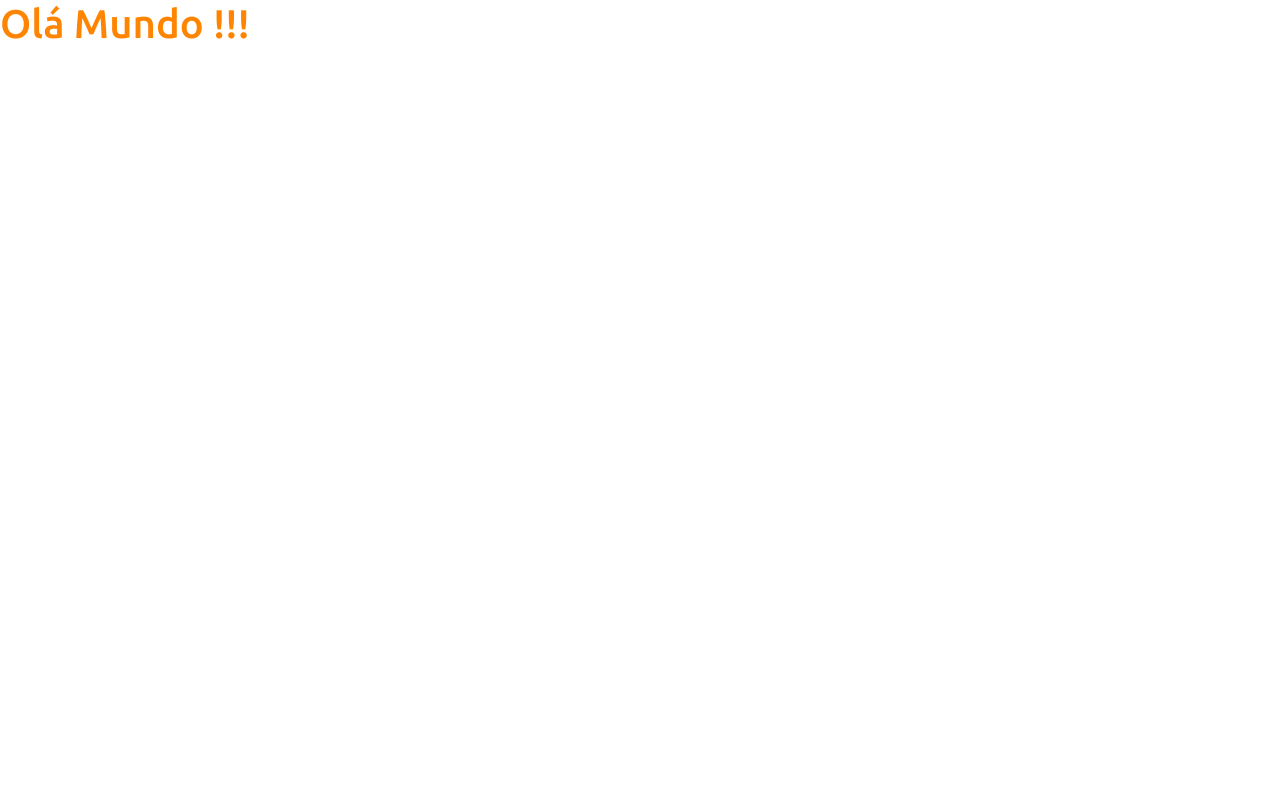
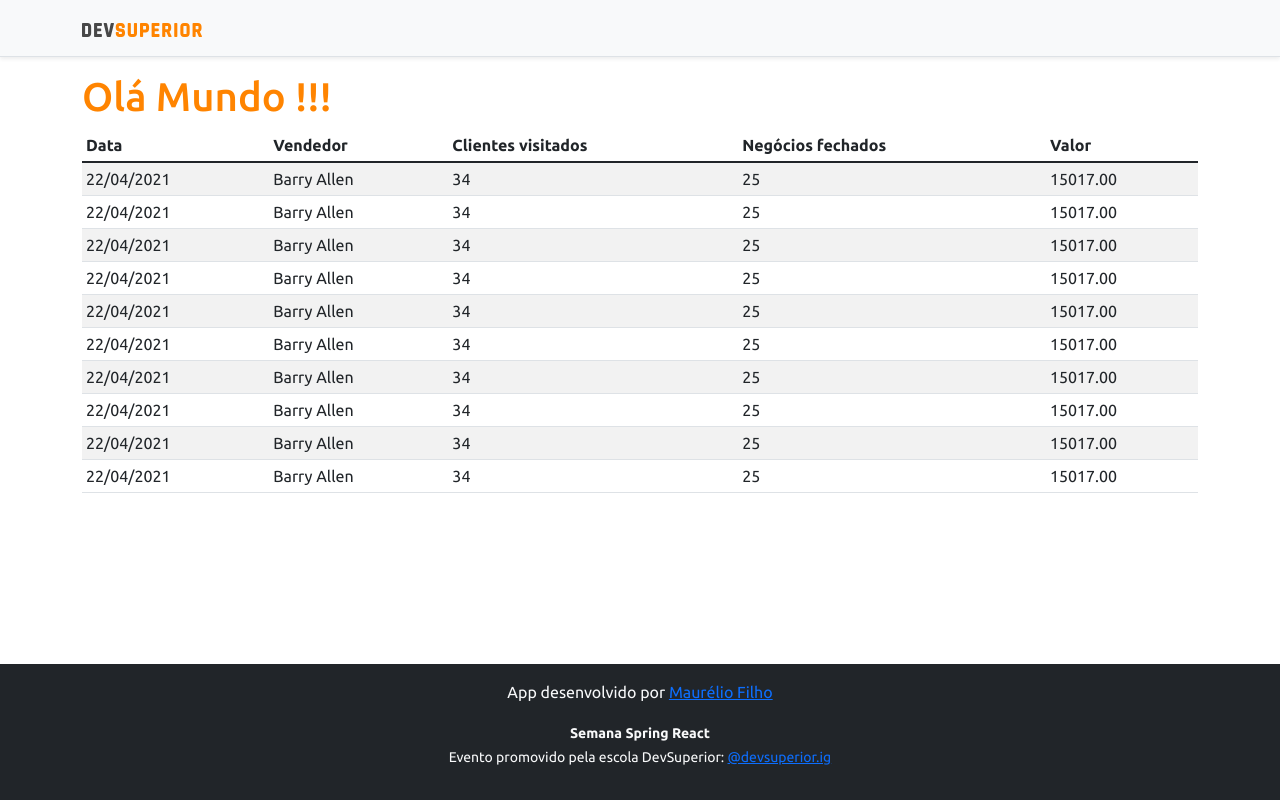
Before and after one commit to MaurelioSilvaF/projeto-sds3, a React (Create React App) app in the folder frontend/: page / in a window 1280 px wide. Built offline with nearby package versions, Linux system fonts and the light colour scheme.

Commit message:
Basic static components

```diff
--- a/frontend/src/App.tsx
+++ b/frontend/src/App.tsx
@@ -1,8 +1,18 @@
+import NavBar from "components/NavBar";
+import Footer from "components/Footer";
+import DataTable from "components/DataTable";
+
 function App() {
   return (
-    <div>
-      <h1 className="text-primary">Olá Mundo !!!</h1>
-    </div>
+    <>
+      <NavBar />
+      <div className="container">
+        <h1 className="text-primary">Olá Mundo !!!</h1>
+        <DataTable />
+      </div>
+
+      <Footer />
+    </>
   );
 }
 
--- /dev/null
+++ b/frontend/src/components/DataTable/index.tsx
@@ -0,0 +1,91 @@
+function IndexTable() {
+    return (
+        <div className="table-responsive">
+            <table className="table table-striped table-sm">
+                <thead>
+                    <tr>
+                        <th>Data</th>
+                        <th>Vendedor</th>
+                        <th>Clientes visitados</th>
+                        <th>Negócios fechados</th>
+                        <th>Valor</th>
+                    </tr>
+                </thead>
+                <tbody>
+                    <tr>
+                        <td>22/04/2021</td>
+                        <td>Barry Allen</td>
+                        <td>34</td>
+                        <td>25</td>
+                        <td>15017.00</td>
+                    </tr>
+                    <tr>
+                        <td>22/04/2021</td>
+                        <td>Barry Allen</td>
+                        <td>34</td>
+                        <td>25</td>
+                        <td>15017.00</td>
+                    </tr>
+                    <tr>
+                        <td>22/04/2021</td>
+                        <td>Barry Allen</td>
+                        <td>34</td>
+                        <td>25</td>
+                        <td>15017.00</td>
+                    </tr>
+                    <tr>
+                        <td>22/04/2021</td>
+                        <td>Barry Allen</td>
+                        <td>34</td>
+                        <td>25</td>
+                        <td>15017.00</td>
+                    </tr>
+                    <tr>
+                        <td>22/04/2021</td>
+                        <td>Barry Allen</td>
+                        <td>34</td>
+                        <td>25</td>
+                        <td>15017.00</td>
+                    </tr>
+                    <tr>
+                        <td>22/04/2021</td>
+                        <td>Barry Allen</td>
+                        <td>34</td>
+                        <td>25</td>
+                        <td>15017.00</td>
+                    </tr>
+                    <tr>
+                        <td>22/04/2021</td>
+                        <td>Barry Allen</td>
+                        <td>34</td>
+                        <td>25</td>
+                        <td>15017.00</td>
+                    </tr>
+                    <tr>
+                        <td>22/04/2021</td>
+                        <td>Barry Allen</td>
+                        <td>34</td>
+                        <td>25</td>
+                        <td>15017.00</td>
+                    </tr>
+                    <tr>
+                        <td>22/04/2021</td>
+                        <td>Barry Allen</td>
+                        <td>34</td>
+                        <td>25</td>
+                        <td>15017.00</td>
+                    </tr>
+                    <tr>
+                        <td>22/04/2021</td>
+                        <td>Barry Allen</td>
+                        <td>34</td>
+                        <td>25</td>
+                        <td>15017.00</td>
+                    </tr>
+                </tbody>
+            </table>
+        </div>
+    );
+}
+
+export default IndexTable;
--- /dev/null
+++ b/frontend/src/components/Footer/index.tsx
@@ -0,0 +1,13 @@
+function Footer() {
+    return (
+        <footer className="footer mt-auto py-3 bg-dark">
+            <div className="container">
+                <p className="text-light">App desenvolvido por <a href="https://github.com/MaurelioSilvaF" target="_blank" rel="noreferrer">Maurélio Filho</a></p>
+                <p className="text-light"><small><strong>Semana Spring React</strong><br />
+                    Evento promovido pela escola DevSuperior: <a href="https://instagram.com/devsuperior.ig" target="_blank" rel="noreferrer">@devsuperior.ig</a></small></p>
+            </div>
+        </footer>
+    );
+}
+
+export default Footer;
--- /dev/null
+++ b/frontend/src/components/NavBar/index.tsx
@@ -0,0 +1,14 @@
+import ImgDsDark from 'assets/img/ds-dark.svg';
+const NavBar = () => {
+    return (
+        <div className="d-flex flex-column flex-md-row align-items-center p-3 px-md-4 mb-3 bg-light border-bottom shadow-sm">
+            <div className="container">
+                <nav className="my-2 my-md-0 mr-md-3">
+                    <img src={ImgDsDark} alt="DevSuperior" width="120" />
+                </nav>
+            </div>
+        </div>
+    );
+}
+
+export default NavBar;
```
Also changed, not shown: frontend/src/assets/img/ds-dark.svg (added), 1 other file (tests, documents, lock files or other folders).
